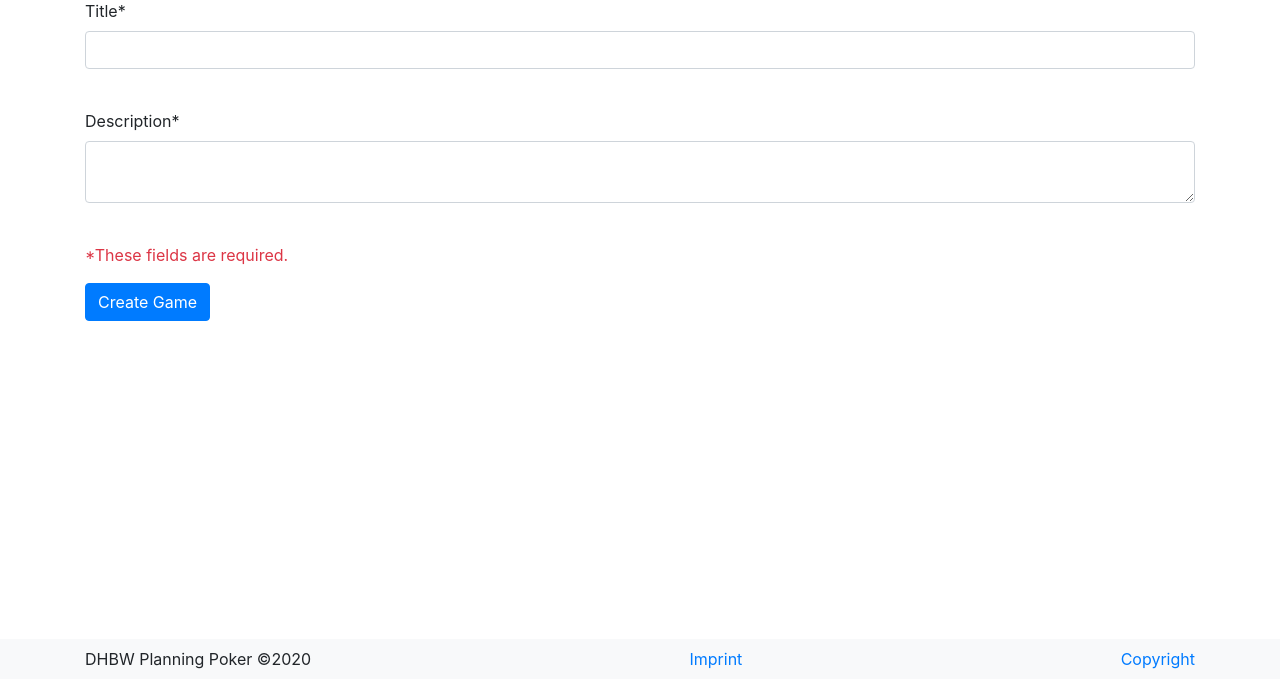
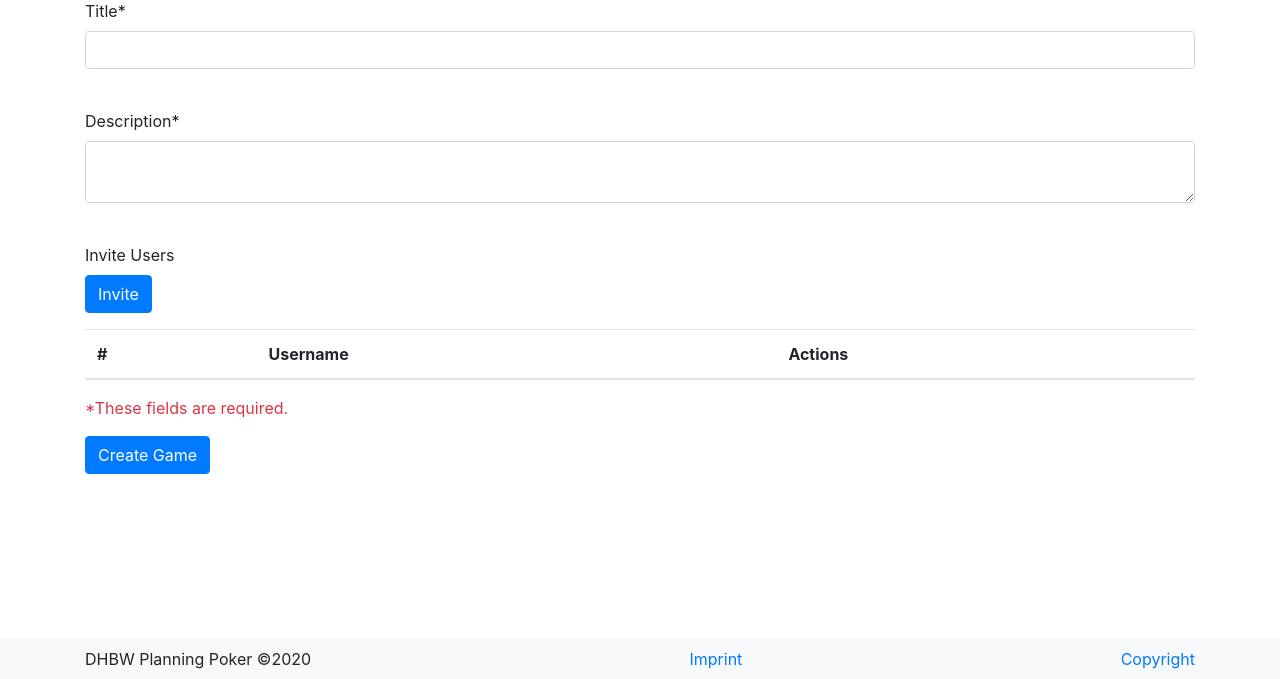
Before and after one commit to Haiyn/dhbw-web-engineering-2, a PHP site: page /game-overview/views/game-create/game-create.phtml in a window 1280 px wide. Shown: the part 129-808 px from the top of the page. Run offline with PHP 8.4, Linux system fonts and the light colour scheme; lists and menus that the app fills with data are empty; some libraries are stand-ins or nearby versions.

Commit message:
working javascript for adding and removing users

```diff
--- /dev/null
+++ b/src/views/game-create/game-create.js
@@ -0,0 +1,45 @@
+$(document).on("hidden.bs.modal", function () {
+    document.getElementById("game-create-modal-user").value = "";
+});
+
+let users = [];
+let count = 1;
+
+const deleteCell = '<button type="button" title="Delete" onclick="removeUser(this)" class="btn btn-danger">Delete</button>';
+
+function addUser() {
+    // TODO: ajax request
+    const value = document.getElementById("game-create-modal-user").value;
+    const table = document.getElementById("game-create-invite-table").getElementsByTagName("tbody")[0];
+    const row = table.insertRow();
+    const cell1 = row.insertCell(0);
+    const cell2 = row.insertCell(1);
+    const cell3 = row.insertCell(2);
+    cell1.innerHTML = count.toString();
+    cell2.innerHTML = value;
+    cell3.innerHTML = deleteCell;
+    users.push({index: count, name: value});
+    count++;
+}
+
+function removeUser(row) {
+    // TODO: ajax request
+    const rowIndex = row.parentNode.parentNode.rowIndex;
+    users.splice(rowIndex - 1, 1);
+    users.forEach((user, index) => {
+        users[index].index = index + 1;
+    });
+    const newTable = document.createElement('tbody');
+    const oldTable = document.getElementById("game-create-invite-table").getElementsByTagName("tbody")[0];
+    users.forEach(user => {
+        const row = newTable.insertRow();
+        const cell1 = row.insertCell(0);
+        const cell2 = row.insertCell(1);
+        const cell3 = row.insertCell(2);
+        cell1.innerHTML = user.index.toString();
+        cell2.innerHTML = user.name;
+        cell3.innerHTML = deleteCell;
+    });
+    oldTable.parentNode.replaceChild(newTable, oldTable);
+    count--;
+}
--- a/src/views/game-create/game-create.phtml
+++ b/src/views/game-create/game-create.phtml
@@ -1,7 +1,10 @@
 <!DOCTYPE html>
 <html lang="en">
 <head>
+    <script type="text/javascript" src="/resources/assets/jquery/jquery.min.js"></script>
+    <script type="text/javascript" src="/resources/assets/jqueryui/jquery-ui.js"></script>
     <?php include "{$_SERVER['DOCUMENT_ROOT']}/views/shared/shared.phtml" ?>
+    <script type="text/javascript" src="/views/game-create/game-create.js"></script>
 </head>
 <body>
     <?php include "{$_SERVER['DOCUMENT_ROOT']}/views/shared/header/header.phtml" ?>
@@ -30,10 +33,46 @@
                 <label for="game-create-description">Description*</label>
                 <textarea id="game-create-description" name="description" maxlength="256" required class="form-control"></textarea><br/>
             </div>
+            <div class="form-group">
+                <label>Invite Users</label><br/>
+                <button type="button" title="Invite" class="btn btn-primary mb-3" data-toggle="modal"
+                        data-target="#game-create-invite-user-modal">Invite</button>
+                <table id="game-create-invite-table" class="table table-striped">
+                    <thead>
+                        <tr>
+                            <th scope="col">#</th>
+                            <th scope="col">Username</th>
+                            <th scope="col">Actions</th>
+                        </tr>
+                    </thead>
+                    <tbody>
+                    </tbody>
+                </table>
+            </div>
             <p class="text-danger">*These fields are required.</p>
             <button type="submit" class="btn btn-primary mb-3">Create Game</button>
         </form>
     </div>
+    <!-- Invite user modal -->
+    <div id="game-create-invite-user-modal" class="modal fade" tabindex="-1" role="dialog" aria-hidden="true">
+        <div class="modal-dialog" role="document">
+            <div class="modal-content">
+                <div class="modal-header">
+                    <h5 class="modal-title">Invite User</h5><br>
+                    <button type="button" class="close" data-dismiss="modal" aria-hidden="true">&times;</button>
+                </div>
+                <div class="modal-body">
+                    <label for="game-create-modal-user">Username/E-Mail</label>
+                    <input id="game-create-modal-user" type="text" required class="form-control"><br/>
+                    <p class="text-info">Invited users will see this event on the overview page.</p>
+                </div>
+                <div class="modal-footer">
+                    <button type="button" class="btn btn-secondary" data-dismiss="modal">Close</button>
+                    <button type="button" class="btn btn-primary" onclick="addUser()" data-dismiss="modal">Invite</button>
+                </div>
+            </div>
+        </div>
+    </div>
     <?php include "{$_SERVER['DOCUMENT_ROOT']}/views/shared/footer/footer.phtml" ?>
 </body>
 </html>
```
Lines whose indentation alone changed are shown as unchanged.
